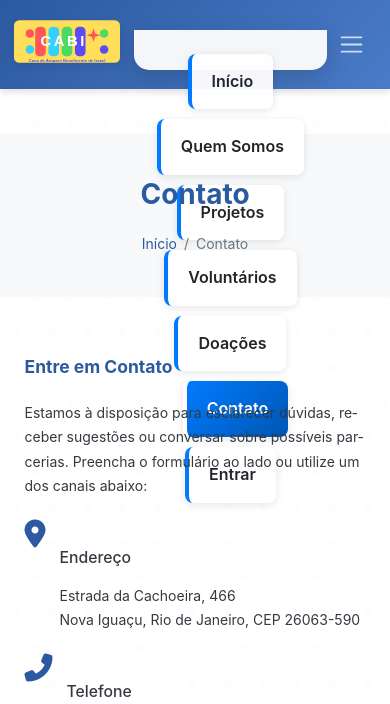
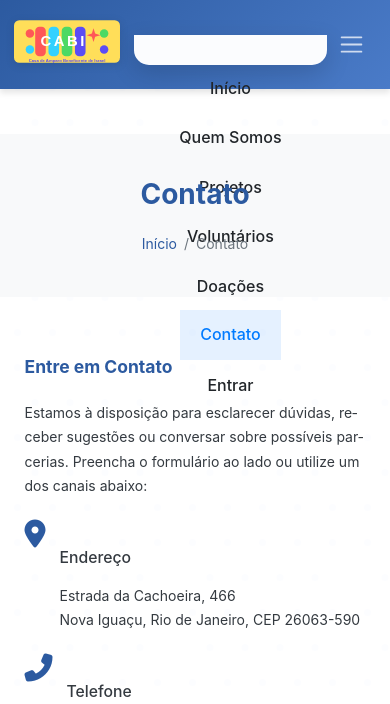
Before and after one commit to BianoSorriso/OngAbrigoCasaDeIsraelNovo, a Django app: page /contato/ in a window 390 px wide, after a click that opens the changed part. Shown: the top 704 px of the page. Run offline with Django 5.2, Linux system fonts and the light colour scheme.

Commit message:
Fix: Simplificar menu hambúrguer - apenas texto escuro visível sem botões extras

```diff
--- a/templates/base/base.html
+++ b/templates/base/base.html
@@ -228,30 +228,30 @@
             .navbar-collapse.show .navbar-nav .nav-link,
             .navbar-collapse.collapsing .navbar-nav .nav-link {
                 color: #212529 !important; /* Texto escuro para mobile */
-                background: rgba(255, 255, 255, 0.95) !important;
-                margin: 5px 15px;
-                padding: 15px 20px !important;
-                border-radius: 8px;
-                border-left: 4px solid #007bff;
-                box-shadow: 0 2px 8px rgba(0, 0, 0, 0.1);
+                background: transparent !important;
+                margin: 0;
+                padding: 12px 20px !important;
+                border-radius: 0;
+                border: none;
+                box-shadow: none;
                 font-size: 16px;
-                font-weight: 600;
+                font-weight: 500;
+                position: static;
+                top: 0;
             }
 
             .navbar-collapse.show .navbar-nav .nav-link:hover,
             .navbar-collapse.show .navbar-nav .nav-link.active {
-                background: linear-gradient(135deg, #007bff, #0056b3) !important;
-                color: white !important;
-                transform: translateX(5px);
-                border-left: 4px solid #ffffff;
+                background: rgba(0, 123, 255, 0.1) !important;
+                color: #007bff !important;
             }
 
             .navbar-collapse {
-                background: rgba(248, 249, 250, 0.98) !important;
+                background: rgba(255, 255, 255, 0.98) !important;
                 backdrop-filter: blur(10px);
                 border-radius: 0 0 15px 15px;
                 margin-top: 10px;
-                padding: 20px 0;
+                padding: 15px 0;
                 box-shadow: 0 8px 25px rgba(0, 0, 0, 0.15);
             }
         }
```
